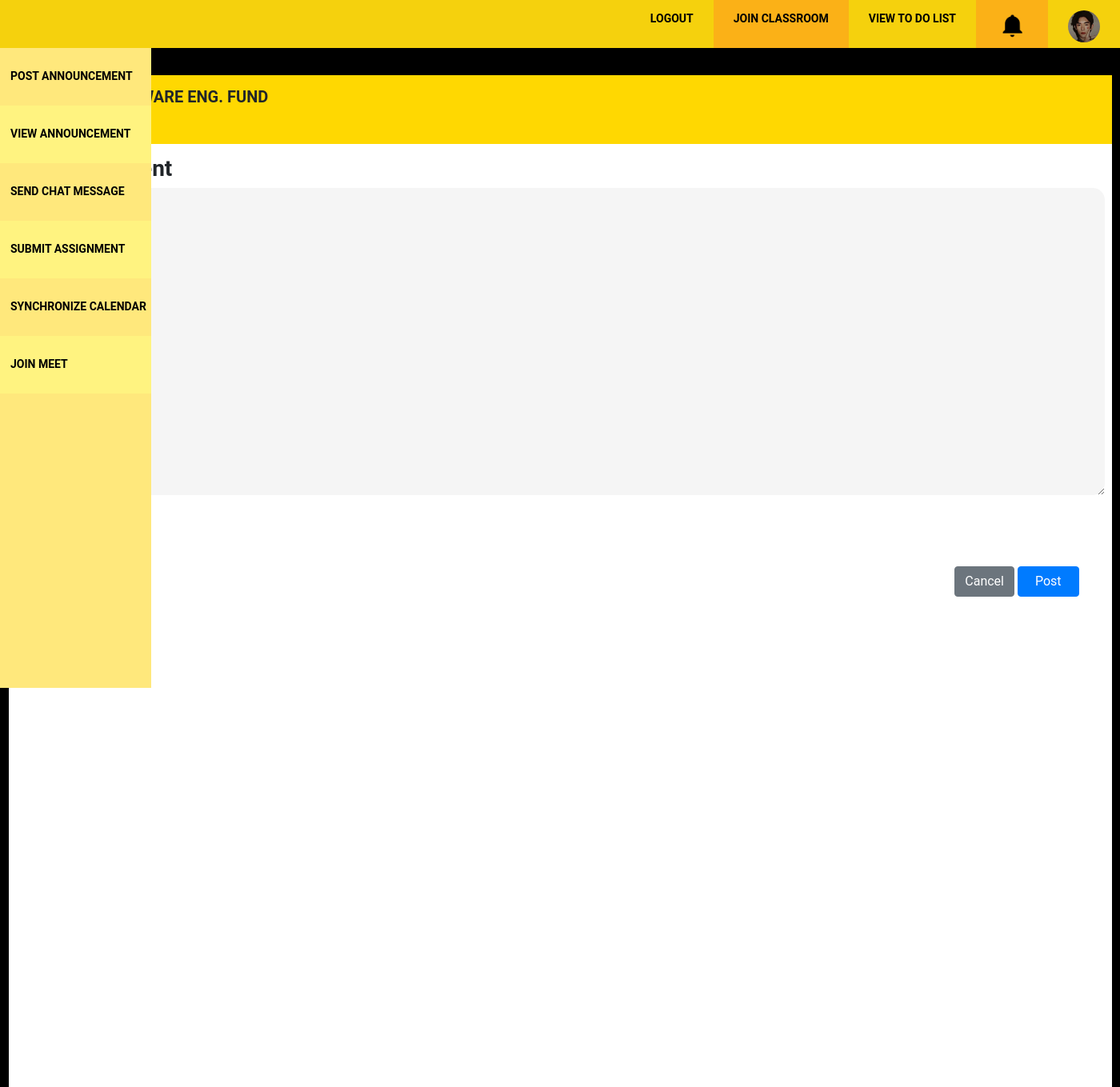
After one commit to eltonwcm00/Google-Classroom-and-Meet, a PHP site: page /student/postAnnoucement.php in a window 1400 px wide. The commit adds this page. Shown: the whole page at 80% size. Run offline with PHP 8.4, Linux system fonts and the light colour scheme.

Commit message:
student post announcement - done

```diff
--- a/css/teacher/postAnnoucement.css
+++ b/css/teacher/postAnnoucement.css
@@ -50,7 +50,7 @@ textarea {
     line-height: 3;
     border: none;
     background-color: rgb(245, 245, 245);
-    padding: 0 10px;
+    padding: 0 4px;
 }
 
 button {
--- /dev/null
+++ b/student/postAnnoucement.php
@@ -0,0 +1,43 @@
+<!DOCTYPE html>
+<html>
+    <head>
+        <meta name="viewport" content="width=device-width, initial-scale=1">
+        <link rel="stylesheet" href="https://cdn.jsdelivr.net/npm/bootstrap@4.5.3/dist/css/bootstrap.min.css" integrity="sha384-TX8t27EcRE3e/ihU7zmQxVncDAy5uIKz4rEkgIXeMed4M0jlfIDPvg6uqKI2xXr2" crossorigin="anonymous">
+        <link rel="stylesheet" href="../css/teacher/postAnnoucement.css" />
+        <style>
+            .dropdown {
+                margin-top: 0 !important;
+            }
+        </style>
+    </head>
+    <body style="background-color: black;">
+    <div style=""><?php include '../shared/test.php';?>
+        <div class="wrapper container-xxl">
+        <?php include '../shared/studentSidebar.php';?>
+            <div class="row">
+                <div class="col col-lg-2" style="margin-left: -3%;">
+                    .
+                </div>
+                <div class="col">
+                    <div class="wrapper_sub container-xl">
+                        <div class="wrapper_sub_first" style="background-color: #FFD801;">
+                            <h5>TSE2101 - SOFTWARE ENG. FUND <br/>TC3V</h5>
+                        </div>
+                        <div class="wrapper_sub_second wrapper_sub_second_pos">
+                            <form method="POST">
+                                <h3>Announcement</h3>
+                                <textarea name="Announcement" id="Announcement" cols="147" rows="8" placeholder="Type something here"></textarea>
+                                <br>
+                                <p align="right" style="margin-top: 6%; margin-right: 3%">
+                                    <button type="submit" class="btn btn-secondary">Cancel</button>
+                                    <button type="submit" class="btn btn-primary" style="padding: 6px 21px;">Post</button>
+                                </p>
+                            </form>
+                        </div>
+                    </div>
+                </div>
+            </div>
+            </div>
+        </div>
+    </body>
+</html>
```
